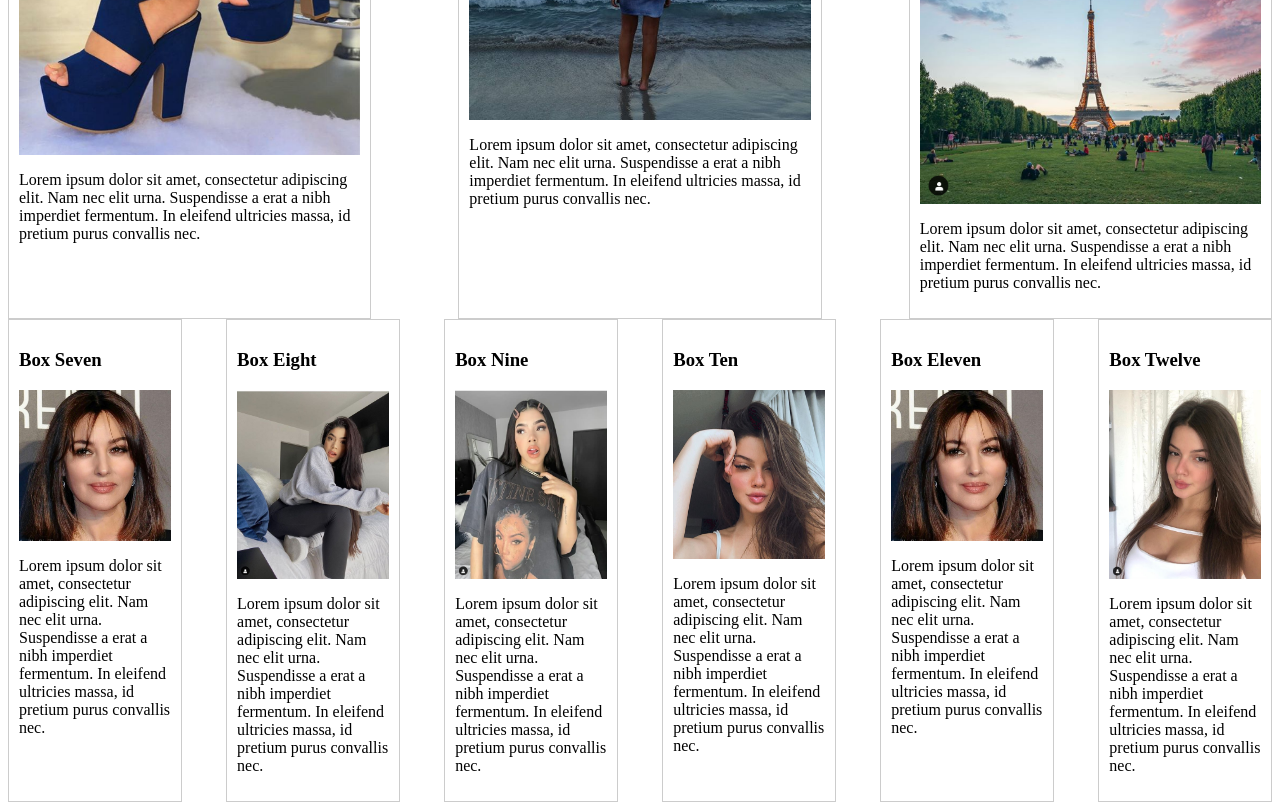
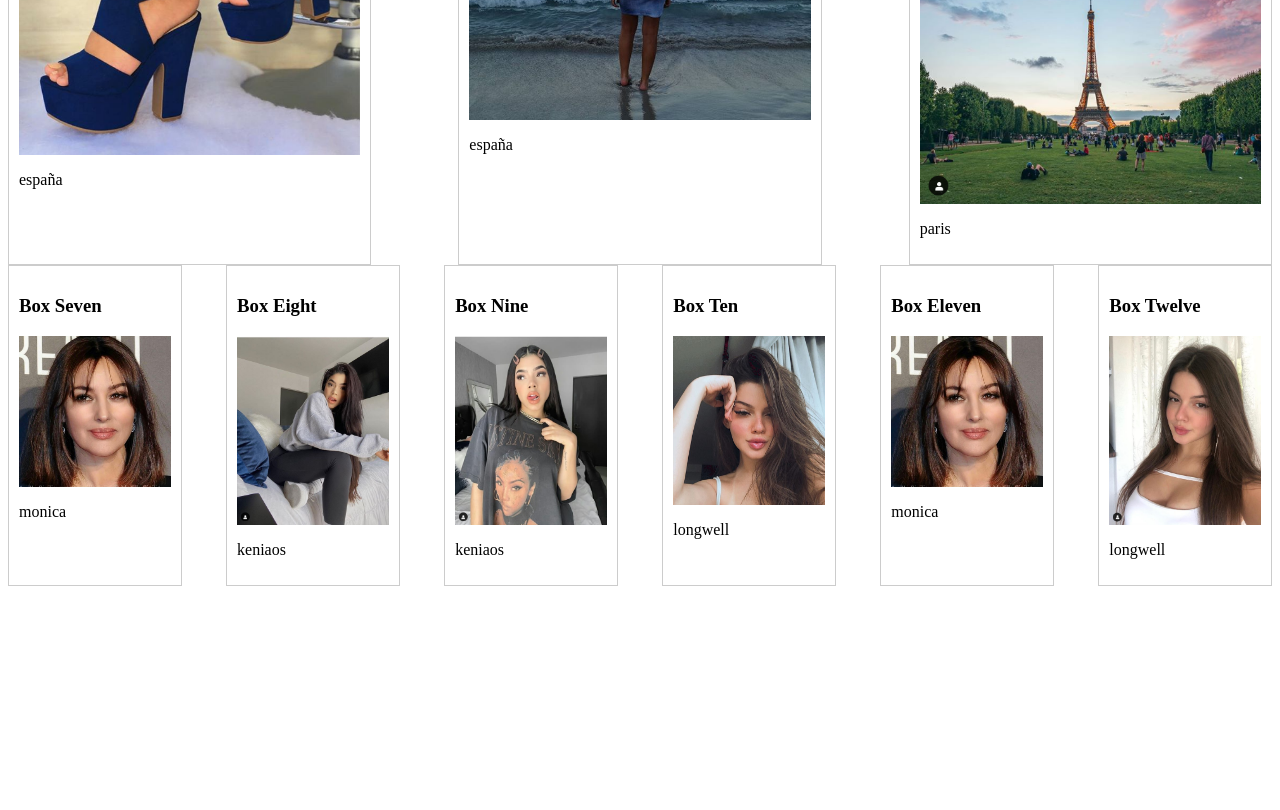
Before and after one commit to javadev16/flexcourse, a plain HTML site: page index.html in a window 1280 px wide. Shown: the part 1180-1990 px from the top of the page. After the commit the page ends 1774 px from the top, so only its background shows below. Drawn offline with Linux system fonts and the light colour scheme.

Commit message:
Update index.html

```diff
--- a/index.html
+++ b/index.html
@@ -78,17 +78,17 @@
   <div class="box-1">
     <h3>Box One</h3>
     <img src="images/colombia.png" alt="colombia" style="width:100%">
-    <p>Lorem ipsum dolor sit amet, consectetur adipiscing elit.</p>
+    <p>colombia.</p>
   </div>
   <div class="box-2">
     <h3>Box Two</h3>
     <img src="images/italia.png" alt="italia" style="width:100%">
-    <p>Lorem ipsum dolor sit amet, consectetur adipiscing elit.</p>
+    <p>italia.</p>
   </div>
   <div class="box-3">
     <h3>Box Three</h3>
     <img src="images/españa.png" alt="españa" style="width:100%">
-    <p>Lorem ipsum dolor sit amet, consectetur adipiscing elit.</p>
+    <p>españa.</p>
   </div>
 </div>
 
@@ -96,49 +96,40 @@
   <div class="container-2-box">
     <h3>Box Four</h3>
     <img src="images/españa1.png" alt="españa1" style="width:100%">
-    <p>Lorem ipsum dolor sit amet, consectetur adipiscing elit. Nam nec elit urna. Suspendisse a erat a nibh imperdiet fermentum. In eleifend ultricies massa, id pretium purus convallis nec. </p>
-  </div>
+    <p>españa </div>
   <div class="container-2-box">
     <h3>Box Five</h3>
     <img src="images/españa2.png" alt="españa2" style="width:100%">
-    <p>Lorem ipsum dolor sit amet, consectetur adipiscing elit. Nam nec elit urna. Suspendisse a erat a nibh imperdiet fermentum. In eleifend ultricies massa, id pretium purus convallis nec. </p>
-  </div>
+    <p>españa</div>
   <div class="container-2-box">
     <h3>Box Six</h3>
     <img src="images/paris.png" alt="paris" style="width:100%">
-    <p>Lorem ipsum dolor sit amet, consectetur adipiscing elit. Nam nec elit urna. Suspendisse a erat a nibh imperdiet fermentum. In eleifend ultricies massa, id pretium purus convallis nec. </p>
-  </div>
+    <p>paris</div>
 </div>
 
 <div class="container-3">
   <div class="container-3-box">
     <h3>Box Seven</h3>
     <img src="images/monica.png" alt="monica" style="width:100%">
-    <p>Lorem ipsum dolor sit amet, consectetur adipiscing elit. Nam nec elit urna. Suspendisse a erat a nibh imperdiet fermentum. In eleifend ultricies massa, id pretium purus convallis nec. </p>
-  </div>
+    <p>monica</div>
   <div class="container-3-box">
     <h3>Box Eight</h3>
     <img src="images/keniaos.png" alt="keniaos" style="width:100%">
-    <p>Lorem ipsum dolor sit amet, consectetur adipiscing elit. Nam nec elit urna. Suspendisse a erat a nibh imperdiet fermentum. In eleifend ultricies massa, id pretium purus convallis nec. </p>
-  </div>
+    <p>keniaos</div>
   <div class="container-3-box">
     <h3>Box Nine</h3>
     <img src="images/keniaos1.png" alt="keniaos1" style="width:100%">
-    <p>Lorem ipsum dolor sit amet, consectetur adipiscing elit. Nam nec elit urna. Suspendisse a erat a nibh imperdiet fermentum. In eleifend ultricies massa, id pretium purus convallis nec. </p>
-  </div>
+    <p>keniaos</div>
   <div class="container-3-box">
     <h3>Box Ten</h3>
     <img src="images/longwell.png" alt="longwell" style="width:100%">
-    <p>Lorem ipsum dolor sit amet, consectetur adipiscing elit. Nam nec elit urna. Suspendisse a erat a nibh imperdiet fermentum. In eleifend ultricies massa, id pretium purus convallis nec. </p>
-  </div>
+    <p>longwell</div>
   <div class="container-3-box">
     <h3>Box Eleven</h3>
     <img src="images/monica.png" alt="monica" style="width:100%">
-    <p>Lorem ipsum dolor sit amet, consectetur adipiscing elit. Nam nec elit urna. Suspendisse a erat a nibh imperdiet fermentum. In eleifend ultricies massa, id pretium purus convallis nec. </p>
-  </div>
+    <p>monica</div>
   <div class="container-3-box">
     <h3>Box Twelve</h3>
     <img src="images/longwell2.png" alt="longwel2" style="width:100%">
-    <p>Lorem ipsum dolor sit amet, consectetur adipiscing elit. Nam nec elit urna. Suspendisse a erat a nibh imperdiet fermentum. In eleifend ultricies massa, id pretium purus convallis nec. </p>
-  </div>
+    <p>longwell </div>
 </div>
```
